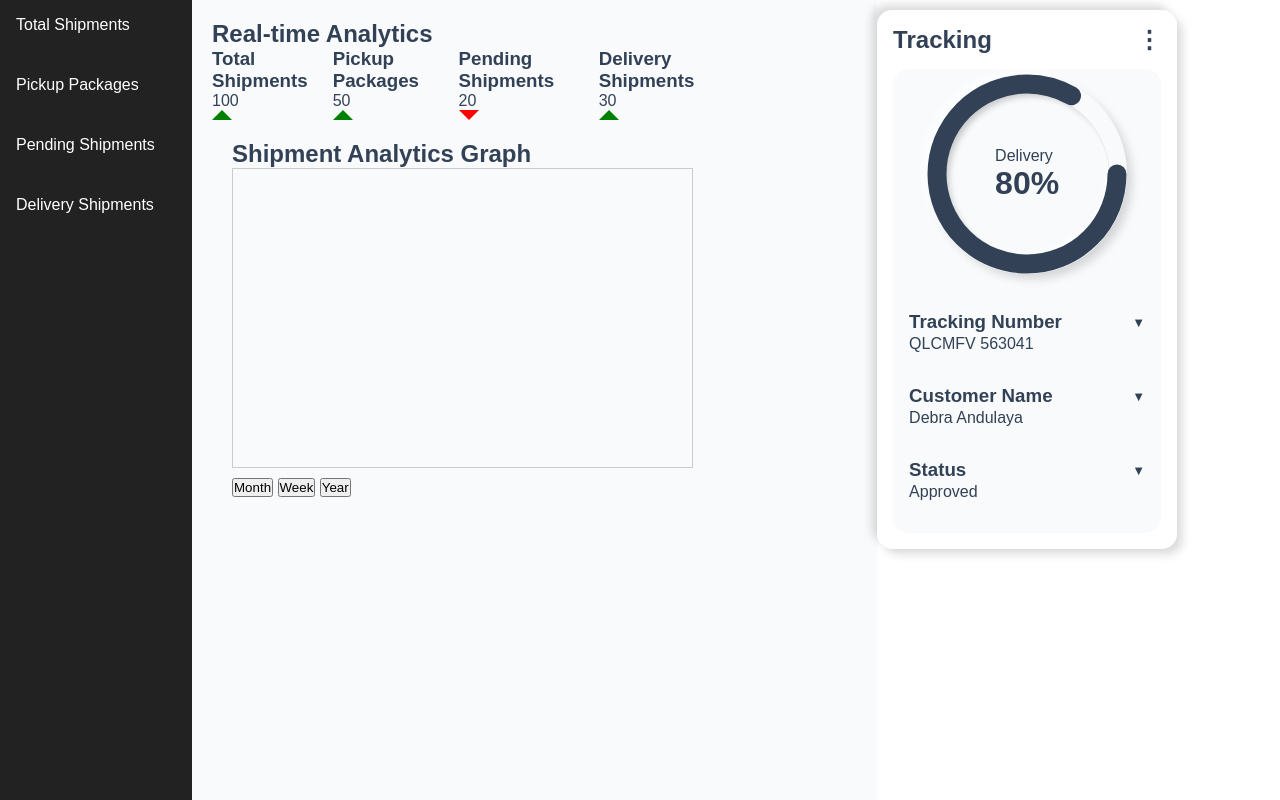
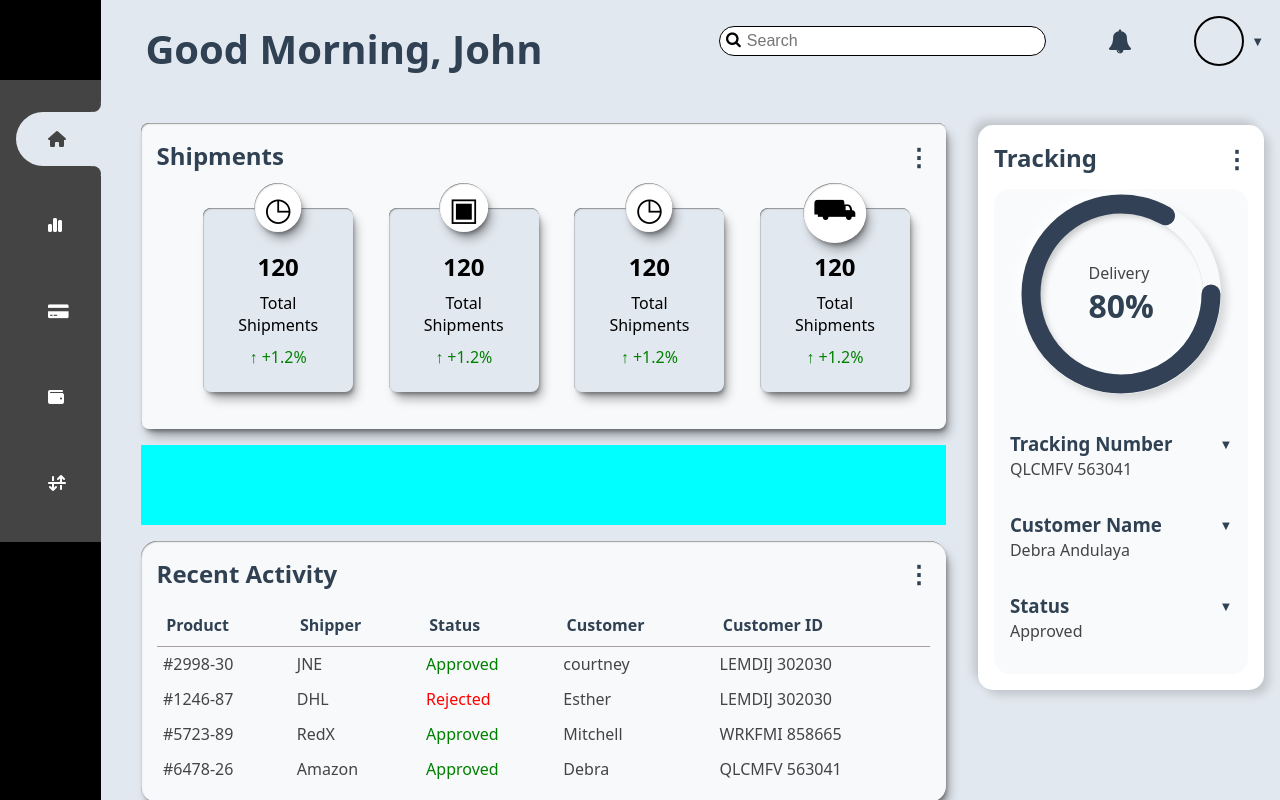
Before and after one commit to pavanreddy565/Inventory-Management-System, a plain HTML site: page index.html in a window 1280 px wide. Drawn offline with Linux system fonts and the light colour scheme.

Commit message:
basic web page without graphs completed

```diff
--- a/index.html
+++ b/index.html
@@ -1,90 +1,126 @@
-
 <!DOCTYPE html>
 <html lang="en">
 <head>
     <meta charset="UTF-8">
     <meta name="viewport" content="width=device-width, initial-scale=1.0">
-  <title>Shipment Analytics</title>
+    <title>Document</title>
+    <style>
+
+    </style>
     <link rel="stylesheet" href="styles.css">
+    <link rel="stylesheet" href="https://cdnjs.cloudflare.com/ajax/libs/font-awesome/6.5.1/css/all.min.css" integrity="sha512-DTOQO9RWCH3ppGqcWaEA1BIZOC6xxalwEsw9c2QQeAIftl+Vegovlnee1c9QX4TctnWMn13TZye+giMm8e2LwA==" crossorigin="anonymous" referrerpolicy="no-referrer" />
+    <link rel="stylesheet" href="https://cdnjs.cloudflare.com/ajax/libs/font-awesome/4.7.0/css/font-awesome.min.css">
 </head>
 <body>
-  <bar>
-    <!-- ================================================ 1 ================================================== -->
+    <div class="whole">
+        <div class="first">
             <nav class="sidebar" id="sidebar">
                 <ul>
-          <li><a href="#">Total Shipments</a></li>
-          <li><a href="#">Pickup Packages</a></li>
-          <li><a href="#">Pending Shipments</a></li>
-          <li><a href="#">Delivery Shipments</a></li>
+                  <li  class="active"><a href="index.html"><i class="fa-solid fa-house"></i></a></li>
+                  <li><a href="anylatics.html"><i class="fa-solid fa-chart-simple"></i></a></li>
+                  <li><a href="transaction.html"><i class="fa fa-credit-card fa-credit-card-alt"></i></a></li>
+                  <li><a href="wallet.html"><i class="fa-solid fa-wallet"></i></a></li>
+                  <li><a href="recent.html"><i class="fa-solid fa-arrow-down-up-across-line"></i></a></li>
+
                 </ul>
             </nav>
-      <!-- ================================================ 1 ================================================== -->
-      <!-- <header>
-        <h1>Real-time Shipment Analytics</h1>
-      </header> -->
-      <!-- ================================================ 2 ================================================== -->
-      <div class="secnod">
+        </div>
+        <div class="cont">
+            <header>
+                <div class="heading">
+                    <h1>Good Morning, John</h1>
+                </div>
+                <div class="search">
+                    <div class="search_bar">
+                        <i class="fa fa-search"></i>
+                        <input type="text" placeholder="Search">
 
-            <div class="analytics-container">
-              <h2>Real-time Analytics</h2>
-              <div class="analytics-bar-wrap">
-                <div class="analytics">
-                  <div class="analytics-item">
-                    <h3>Total Shipments</h3>
-                    <span class="shipment-count">100</span>
-                    <div class="arrow up"></div>
                     </div>
-                  <div class="analytics-item">
-                    <h3>Pickup Packages</h3>
-                    <span class="shipment-count">50</span>
-                    <div class="arrow up"></div>
+
+                    <i class="fa fa-bell bell" style="font-size:24px;"></i>
+                    <div class="profile-wrap">
+                        <div class="profile"></div>
                     </div>
-                  <div class="analytics-item">
-                    <h3>Pending Shipments</h3>
-                    <span class="shipment-count">20</span>
-                    <div class="arrow down"></div>
+
                 </div>
-                  <div class="analytics-item">
-                    <h3>Delivery Shipments</h3>
-                    <span class="shipment-count">30</span>
-                    <div class="arrow up"></div>
+            </header>
+        <div class="main_con">
+            <div class="second">
+
+            <div class="shipments">
+                <h2>Shipments</h2>
+                <div class="ship_con">
+                    <div class="shipment_container">
+                        <div class="total_ship">
+                            <h3>120</h3>
+                            <p>Total Shipments</p>
+                            <p style="color: green;">&uarr; +1.2%</p>
+                        </div>
+                        <div class="pickup">
+                            <h3>120</h3>
+                            <p>Total Shipments</p>
+                            <p style="color: green;">&uarr; +1.2%</p>
+                        </div>
+                        <div class="pending">
+                            <h3>120</h3>
+                            <p>Total Shipments</p>
+                            <p style="color: green;">&uarr; +1.2%</p>
+                        </div>
+                        <div class="deilvery">
+                            <h3>120</h3>
+                            <p>Total Shipments</p>
+                            <p style="color: green;">&uarr; +1.2%</p>
                         </div>
                     </div>
                 </div>
-                <div class="graph-container">
-                  <h2>Shipment Analytics Graph</h2>
-                  <div class="graph"></div>
-                  <div class="graph-options">
-                    <button id="month-btn">Month</button>
-                    <button id="week-btn">Week</button>
-                    <button id="year-btn">Year</button>
+            </div>
+            <div class="anylatics"></div>
+            <div class="activity">
+                <h2>Recent Activity</h2>
+                <table>
+                    <tr>
+                        <th>Product</th>
+                        <th>Shipper</th>
+                        <th>Status</th>
+                        <th>Customer</th>
+                        <th>Customer ID</th>
+                    </tr>
+
+                    <tr>
+                        <td>#2998-30</td>
+                        <td>JNE</td>
+                        <td style="color: green;">Approved</td>
+                        <td>courtney</td>
+                        <td>LEMDIJ 302030</td>
+
+
+                    </tr>
+                    <tr>
+                        <td>#1246-87</td>
+                        <td>DHL</td>
+                        <td style="color: red;">Rejected</td>
+                        <td>Esther</td>
+                        <td>LEMDIJ 302030</td>
+                    </tr>
+                    <tr>
+                        <td>#5723-89</td>
+                        <td>RedX</td>
+                        <td style="color: green;">Approved</td>
+                        <td>Mitchell</td>
+                        <td>WRKFMI 858665</td>
+                    </tr>
+                    <tr>
+                        <td>#6478-26</td>
+                        <td>Amazon</td>
+                        <td style="color: green;">Approved</td>
+                        <td>Debra</td>
+                        <td>QLCMFV 563041</td>
+                    </tr>
+                </table>
             </div>
             </div>
-            </div>
+            <div class="third">
 
-            <!-- <div class="recent-activity">
-              <h2>Recent Activity</h2>
-              <table>
-                <thead>
-                  <tr>
-                    <th>Shipment ID</th>
-                    <th>Status</th>
-                    <th>Date</th>
-                  </tr>
-                </thead>
-                <tbody>
-                  <tr>
-                    <td>1234</td>
-                    <td>Pending</td>
-                    <td>2024-02-08</td>
-                  </tr>
-                  More rows for recent activity
-                </tbody>
-              </table>
-            </div> -->
-
-      </div>
-      <div class="third">
             <div class="circle-progress">
                 <h2>Tracking</h2>
                 <div class="progress-info">
@@ -126,10 +162,9 @@
                 </div>
               </div>
             </div>
-  </bar>
-  <!-- <footer>
-    <p>&copy; 2024 Shipment Analytics</p>
-  </footer> -->
-  <script src="scripts.js"></script>
+        </div>
+        </div>
+    </div>
+    <script type="module" src="scripts.js"></script>
 </body>
 </html>
--- a/styles.css
+++ b/styles.css
@@ -1,103 +1,313 @@
+:root{
+  --background_color:#e2e8ef;
+  --normal_background:#f8f9fa;
+  --header_color:#304153;
+  --normal_font:#444444;
 
-/* styles.css */
-:root{
-  --fontcolor:#324155
+  --shadow-color: 0deg 0% 0%;
+  --shadow-elevation-medium:
+      inset .2px 0.4px 0.5px hsl(var(--shadow-color) / 0.36),
+      inset 0.8px 1.4px 1.8px -0.8px hsl(var(--shadow-color) / 0.36),
+      1.9px 3.6px 4.6px -1.7px hsl(var(--shadow-color) / 0.36),
+      4.7px 8.7px 11.1px -2.5px hsl(var(--shadow-color) / 0.36);
 }
 *{
   box-sizing: border-box;
+  margin: 0;
   padding: 0;
-  margin: 0;
 }
-body {
-    font-family: Arial, sans-serif;
-    margin: 0;
-    color: var(--fontcolor);
-    padding: 0;
+body{
+  width: 100vw;
   height: 100vh;
-    width: 100vw;
+  background-color: var(--background_color);
+  font-family: "system-ui";
 }
-  bar{
-    display: flex;
+div>h2{
+  color:var(--header_color);
+  margin-bottom: 15px;
+  position: relative;
+}
+div>h2::after{
+  content: '\22EE';
+  font-size: 1.5rem;
+  color:var(--header_color);
+  position: absolute;
+  top: 50%;
+  right: 0;
+  transform: translateY(-50%);
+  pointer-events: none;
+}
+.whole{
   width: 100%;
   height: 100%;
-  }
-
-
-  /* main {
-    display: flex;
-    background-color: red;
-  } */
-
-  .sidebar {
-    width: fit-content;
-    background-color: #222;
-    color: white;
-    height: 100%;
-    box-sizing: border-box;
-    width: 15%;
-    /* padding: 20px; */
-    transition: transform 0.3s ease-in-out;
-  }
-
-  .sidebar ul li a{
-    text-decoration: none;
-    display: block;
-    padding: 16px;
-    transition: all 0.3s ease;
-    color: white;
-    font-size: 1rem;
-    }
-
-  .sidebar ul {
-    list-style: none;
-    padding: 0;
-  }
-
-  .sidebar li {
-    margin-bottom: 10px;
-  }
-  .secnod{
-
+  gap: 1.5rem;
   display: flex;
 
-    background-color: #f8fafc;
-    /* background-color: red; */
-    overflow: hidden;
 }
-  .analytics-container {
-    /* flex: 1; */
-    /* display: flex; */
-    width: 79%;
-    padding: 20px;
-
-
+.first{
+  background-color: black;
+  width: 8%;
 
 
 }
-  .analytics{
+nav{
+  position: sticky;
+  top:5rem;
+  max-height: 100svh;
+  background-color: var(--normal_font);
+
+}
+nav>ul{
+  margin: 0;
+  padding: 0;
+  list-style: none;
+
+  display: grid;
+  gap: 2rem;
+  padding-block: 2rem;
+  /* font-size: 2rem; */
+}#sidebar ul li{
+  /* background-color: pink; */
+  padding: 1rem 2rem;
+  margin-inline-start: 1rem;
+  border-radius: 100vw 0 0 100vw;
+
+}#sidebar ul li.active{
+  background-color:var(--background_color);
+  transition: all ease-in-out 0.5s;
+  position: relative;
+
+
+}#sidebar ul li.active a i{
+  color: var(--normal_font);
+}
+#sidebar ul li.active::after,
+#sidebar ul li.active::before{
+  --border-radius:1rem;
+
+  content: '';
+  position: absolute;
+  width: var(--border-radius);
+  height: var(--border-radius);
+  right: 0;
+  /* background-color: blue; */
+  border-radius: 50%;
+}
+#sidebar ul li.active::before{
+  top:calc(var(--border-radius)*-1);
+  box-shadow: 7px 7px 0 1px var(--background_color);
+}#sidebar ul li.active::after{
+  bottom: calc(var(--border-radius)*-1);
+  box-shadow: 7px -7px 0 1px var(--background_color);
+}
+.cont{
+  width: calc(92% - 1rem);
+  overflow-x: hidden;
+  width: 92%;
+
+
+}
+header{
   display: flex;
-    gap:5%;
+  width:100% ;
+  background-color: var(--background_color);
+  padding: 1rem;
 }
-  .graph-container {
-    flex: 2;
-    padding: 20px;
+/* ===========second============= */
+.second{
+  background-color: var(--background_color);
+  width: 80%;
+  /* box-sizing: border-box; */
+  padding: 1em;
+  display: flex;
+  flex-direction: column;
+
+  gap:1em;
+}
+.heading{
+  color: var(--header_color);
+  width: 100%;
+  padding: .3em;
+
+  box-sizing: border-box;
+
+}.heading h1{
+  font-weight: 600;
+  font-size: 2.5em;
+}
+.main_con{
+  display: flex;
+
+  width: 100%;
+}
+.shipments{
+  background-color: var(--normal_background);
+  width: 100%;
+
+  box-sizing: border-box;
+  border-radius: 0.5em;
+  padding: 1em;
+  box-shadow: var(--shadow-elevation-medium);
+
+}.ship_con{
+  width: 100%;
+
+  /* overflow: scroll; */
+}
+.shipment_container{
+  width: max(100%,800px);
+  padding: 1em;
+
+  display: flex;
+  box-sizing: border-box;
+  justify-content: space-evenly;
+}
+.shipment_container div>h3{
+  font-weight: 650;
+  font-size: 1.5em;
+  margin-top: .4em;
+}.shipment_container>div p{
+  text-align: center;
+}
+.shipment_container>div{
+  width: clamp(100px,20%,150px);
+  position: relative;
+  margin: 5px;
+  padding: 1em;
+  padding-top: 2em;
+  padding-bottom: 1.5em;
+  background-color: var(--background_color);
+  display: flex;
+  flex-direction: column;
+  justify-content: center;
+  align-items: center;
+  gap:.6em;
+  border-radius: .5em;
+  box-shadow: var(--shadow-elevation-medium);
+
+}
+.total_ship::after,.pending::after{
+  content: '\025f7';
+}
+.pickup::after{
+  content: '\25a3';
+}
+.deilvery::after{
+  content: '\26df';
+}
+.shipment_container>div::after{
+   /* Unicode character */
+  background-color: white;
+  padding:.1em .3em;
+  border-radius:50%;
+  position: absolute;
+  top: -25px; /* Adjust as needed */
+  left: 50%;
+  transform: translateX(-50%);
+  box-shadow: var(--shadow-elevation-medium);
+  font-size: 2em; /* Adjust size as needed */
 }
 
-  .graph {
-    height: 300px;
-    border: 1px solid #ccc;
+.anylatics{
+  background-color: aqua;
+  width: 100%;
+
+  height: 80px;
+
+}
+table {
+  width: 100%;
+  border-collapse:collapse ;
+
+}
+.activity{
+  background-color: var(--normal_background);
+  width: 100%;
+  box-shadow: var(--shadow-elevation-medium);
+  border-radius: 1em;
+  padding: 1em;
+  box-sizing: border-box;
+}
+th {
+  border-bottom: 1px solid #a8a0a0
+  ;
+  color: var(--header_color);
+  border-collapse: collapse;
+  text-align: left;
+  padding: .6em;
+}
+td{
+  color: var(--normal_font);
+  padding: .4em;
+  box-sizing: border-box;
 }
 
-  .graph-options {
-    margin-top: 10px;
+/* ===============second===============*/
+/* ================third================ */
+.third{
+  /* background-color: red; */
+  width: clamp(350px,20%,500px);
+  padding: .5rem;
+  box-sizing: border-box;
+  /* height: 100%; */
+  background-color: var(--background_color);
+
 }
-  /* circular bar graph */
-  .third{
-    width: 25%;
+.search{
+  width: 95%;
+  /* background-color: #989ca3; */
+  display: flex;
+  margin-bottom: 25px;
+  position: relative;
+  align-items: center;
+  justify-content: space-between;
+}.search_bar{
+  width: 60%;
+  display: flex;
+  background-color: white;
+  padding: 4px 6px;
+
+  border-radius: 2em;
+  border: 1px solid black;
+}
+.search_bar input[type="text"]{
+  width: 80%;
+  margin-left: 5px;
+  padding: 1px;
+  font-size: 1em;
+  border: transparent;
+  /* text-align: center; */
+
+}.search_bar input[type="text"]:focus{
+  outline: transparent;
+}
+.bell{
+  color: var(--header_color);
+}
+.profile-wrap{
+  width: 70px;
+  position: relative;
+}
+.profile{
+  width: 50px;
+  height: 50px;
+  border-radius: 50%;
+  border: 2px solid black;
+}.profile-wrap::after{
+  content: '\25BC';
+  font-size: 13px;
+  color:var(--header_color);
+  position: absolute;
+  top: 50%;
+  right: 0;
+  transform: translateY(-50%);
+  pointer-events: none;
 }
 .circle-progress{
-    width: clamp(250px,100%,300px);
+  margin: auto;
+  width: clamp(250px,95%,350px);
   margin-top: 10px;
+  color: var(--normal_font);
   background-color: white;
   box-shadow:6px 6px 10px -1px rgba(0,0,0,0.15),
   -6px -6px 10px -1px rgba(0,0,0,0.15) ;
@@ -118,6 +328,8 @@ body {
   right: 0;
   transform: translateY(-50%);
   pointer-events: none;
+}#perc h1{
+  color: var(--header_color);
 }
 .progress-info{
 
@@ -209,72 +421,20 @@ circle{
 margin-bottom: 2px;
   position: relative;
   cursor: pointer;
+  color: var(--header_color);
 }
 .services_child h3::after{
 content: '\25BC';
 font-size: 13px;
-  color:var(--fontcolor);
+color:var(--header_color);
 position: absolute;
 top: 50%;
 right: 0;
 transform: translateY(-50%);
 pointer-events: none;
 }
-/*  circluar bar graph */
-  .recent-activity {
-    flex: 1;
-
-    padding: 20px;
+/* ================third================ */
+#sidebar ul a{
+  text-decoration: none;
+  color :white;
 }
-
-  table {
-    width: 100%;
-    border-collapse: collapse;
-  }
-
-  th, td {
-    border: 1px solid #ddd;
-    padding: 8px;
-    text-align: left;
-  }
-
-  th {
-    background-color: #333;
-    color: white;
-  }
-
-  .arrow {
-    width: 0;
-    height: 0;
-    border-left: 10px solid transparent;
-    border-right: 10px solid transparent;
-  }
-
-  .up {
-    border-bottom: 10px solid green;
-  }
-
-  .down {
-    border-top: 10px solid red;
-  }
-
-  /* Media query for mobile */
-  @media screen and (max-width: 768px) {
-    .sidebar {
-      position: fixed;
-      top: 0;
-      left: -250px;
-      height: 100%;
-      z-index: 1000;
-    }
-    .toggle-btn {
-      position: absolute;
-      top: 20px;
-      right: 20px;
-      cursor: pointer;
-      font-size: 24px;
-    }
-    .sidebar.active {
-      left: 0;
-    }
-  }
```
Also changed, not shown: anylatics.html (added, +28 -0 lines), recent.html (added, +28 -0 lines), transaction.html (added, +26 -0 lines), wallet.html (added, +28 -0 lines), scripts.js (line endings or trailing spaces). Lines whose indentation alone changed are shown as unchanged.
